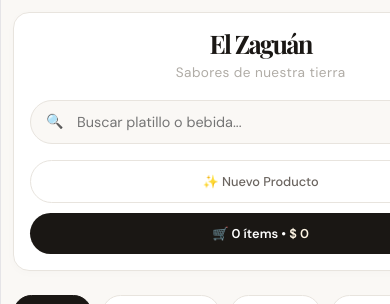
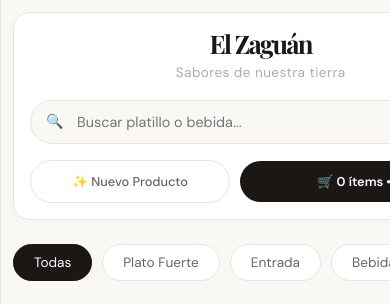
Before and after one commit to ivanrene86/mesero, a Vue app: page / in a window 390 px wide. Shown: the top 304 px of the page. Built offline with nearby package versions, Linux system fonts and the light colour scheme.

Commit message:
style: aplicar formato de miles colombianos en las tarjetas del menú

```diff
--- a/src/components/WaiterProfile.vue
+++ b/src/components/WaiterProfile.vue
@@ -488,16 +488,15 @@ const formatearCOP = (valor) => {
   }
 }
 
-/* 2. Celulares y Dispositivos Móviles (max-width: 768px) */
+/* 2. Celulares Grandes y Tablets Pequeñas (max-width: 768px) */
 @media (max-width: 768px) {
   .app-container {
-    padding: 12px; /* Reducimos márgenes de la app para ganar pantalla */
+    padding: 12px;
   }
 
-  /* Cambiamos el Header de fila a columna para acomodar los elementos */
   .main-header {
     flex-direction: column;
-    align-items: stretch; /* Ocupa todo el ancho */
+    align-items: stretch;
     padding: 16px;
     gap: 16px;
     text-align: center;
@@ -513,13 +512,11 @@ const formatearCOP = (valor) => {
     align-items: center;
   }
 
-  /* El buscador toma todo el ancho en móviles */
   .search-container-fluid {
     max-width: 100%;
     margin: 0;
   }
 
-  /* Las acciones se reparten equitativamente abajo */
   .header-actions {
     width: 100%;
     justify-content: space-between;
@@ -533,44 +530,46 @@ const formatearCOP = (valor) => {
     text-align: center;
   }
 
-  /* El botón de carrito pasa de ancho fijo a flexible en pantallas pequeñas */
   .btn-cart-new {
     flex: 1.3;
-    width: auto; /* Rompe el ancho fijo solo en celulares para que no se salga */
+    width: auto;
     padding: 12px 10px;
     font-size: 0.8rem;
   }
 
-  /* 🛠️ MODIFICADO: Cambiado a 1 columna fija si la pantalla ya es tamaño móvil estándar */
+  /* 🛠️ OPTIMIZADO: Dos columnas cómodas para pantallas desde ~450px hasta 768px */
   .products-grid {
-    grid-template-columns: 1fr;
-    gap: 16px;
+    display: grid !important;
+    grid-template-columns: repeat(2, 1fr) !important;
+    gap: 12px; /* Reducimos un poco el espacio para que quepan mejor de a dos */
   }
 }
 
-/* 3. Celulares Pequeños (max-width: 480px) */
-@media (max-width: 480px) {
+/* 3. Celulares Estándar y Pequeños (max-width: 450px) */
+@media (max-width: 450px) {
+  /* 🛠️ OPTIMIZADO: Si el teléfono es más angosto que 450px, cae a una sola columna */
+  .products-grid {
+    grid-template-columns: 1fr !important;
+    gap: 16px;
+  }
+
+  .products-grid > * {
+    width: 100% !important;
+    max-width: 100% !important;
+    box-sizing: border-box;
+  }
+}
+
+/* 4. Celulares Muy Pequeños / Pantallas "Enanas" (max-width: 360px) */
+@media (max-width: 360px) {
   .header-actions {
-    flex-direction: column; /* Apila el botón nuevo y el carrito si la pantalla es enana */
+    flex-direction: column; /* Apila botones solo si de verdad el espacio es crítico */
+    gap: 8px;
   }
 
   .btn-new-product, .btn-cart-new {
     width: 100%;
     flex: none;
   }
-
-  /* 🛠️ AÑADIDO: Forzamos una sola columna limpia y evitamos desbordes */
-  .products-grid {
-    grid-template-columns: 1fr !important;
-    width: 100%;
-    padding: 0;
-  }
-
-  /* Asegura que las tarjetas hijas se adapten al 100% real del ancho del teléfono */
-  .products-grid > * {
-    width: 100% !important;
-    max-width: 100% !important;
-    box-sizing: border-box;
-  }
 }
 </style>
```
